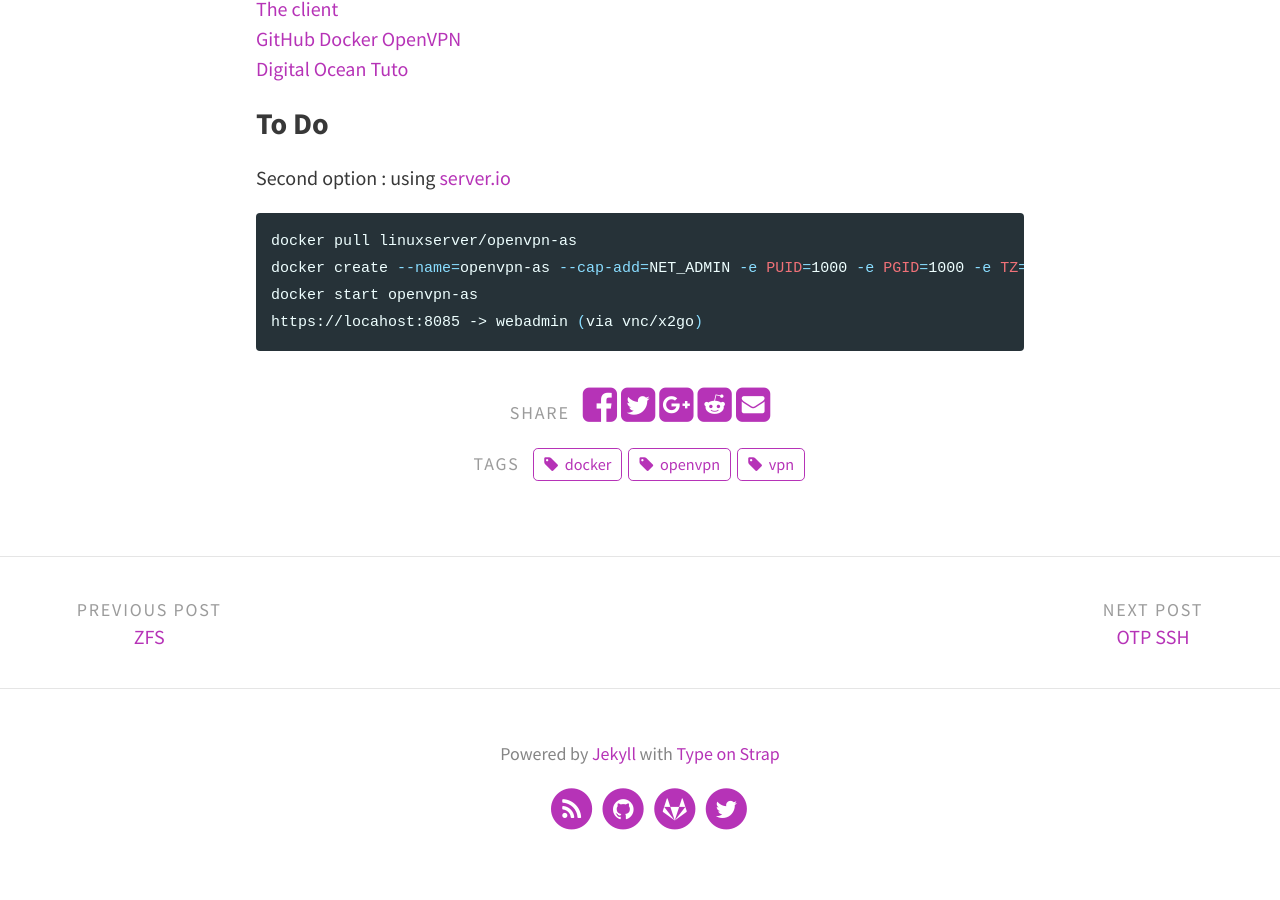
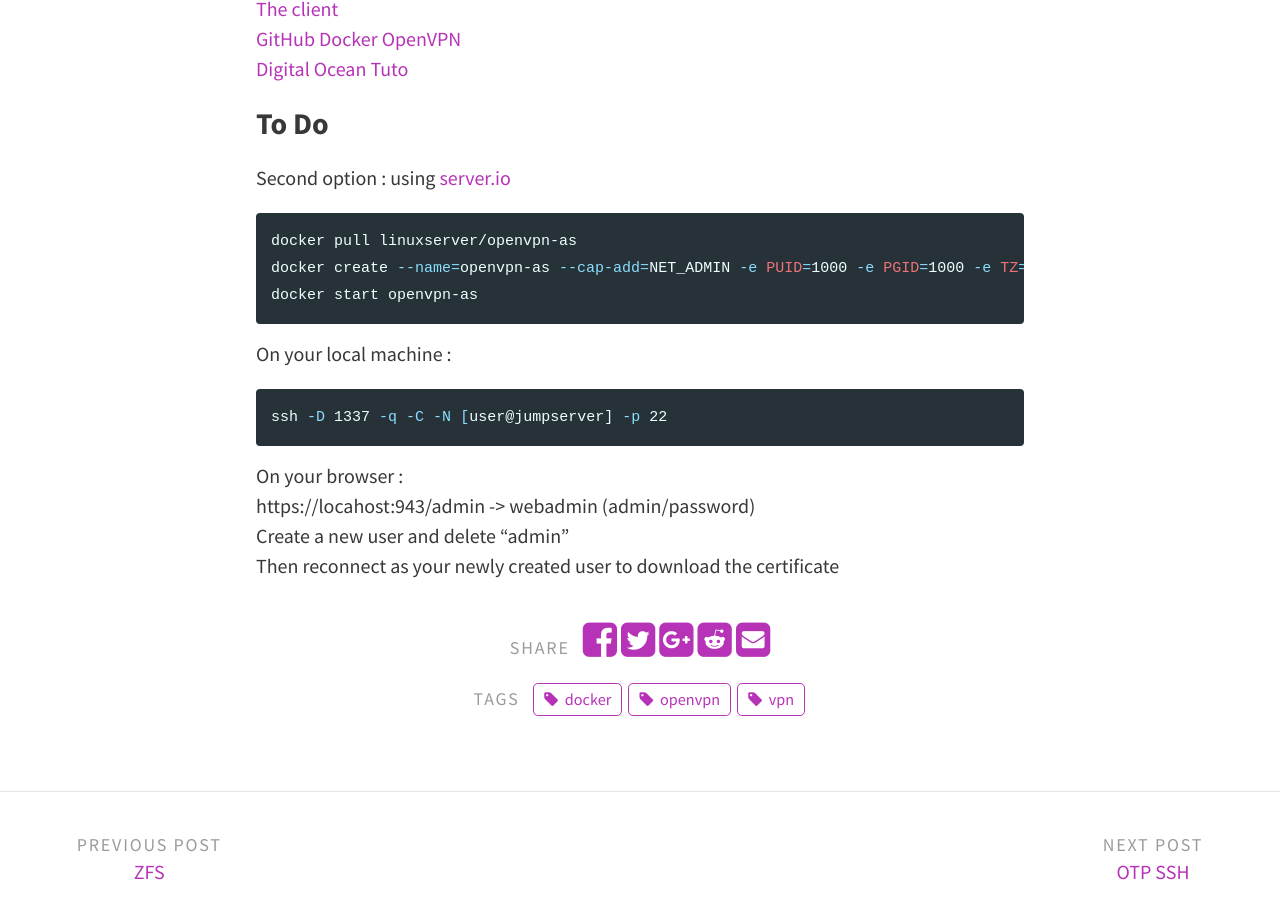
Before and after one commit to cristalcorp/cristalcorp.github.io, a Jekyll site: the page built from _posts/2019-11-11-OpenVPN.md, in a window 1280 px wide and 900 px high, scrolled down 1585 px. Built offline with Jekyll 4.4.1, drawn with Linux system fonts in a browser that asks for light colours.

Commit message:
update openvpn-as section

````diff
--- a/_posts/2019-11-11-OpenVPN.md
+++ b/_posts/2019-11-11-OpenVPN.md
@@ -53,7 +53,14 @@ docker run -v $OVPN_DATA:/etc/openvpn --log-driver=none --rm kylemanna/openvpn o
 Second option : using [server.io](https://hub.docker.com/r/linuxserver/openvpn-as/)
 ```bash
 docker pull linuxserver/openvpn-as
-docker create --name=openvpn-as --cap-add=NET_ADMIN -e PUID=1000 -e PGID=1000 -e TZ=Europe/London -p 127.0.0.1:943:943 -p 5002:9443 -v /config --restart unless-stopped linuxserver/openvpn-as
+docker create --name=openvpn-as --cap-add=NET_ADMIN -e PUID=1000 -e PGID=1000 -e TZ=Europe/Paris -p 127.0.0.1:943:943 -p 5002:9443 -v /config --restart unless-stopped linuxserver/openvpn-as
 docker start openvpn-as
-https://locahost:8085 -> webadmin (via vnc/x2go)
 ```
+On your local machine :
+```bash
+ssh -D 1337 -q -C -N [user@jumpserver] -p 22
+```
+On your browser :
+https://locahost:943/admin -> webadmin (admin/password)
+Create a new user and delete "admin"
+Then reconnect as your newly created user to download the certificate
````
